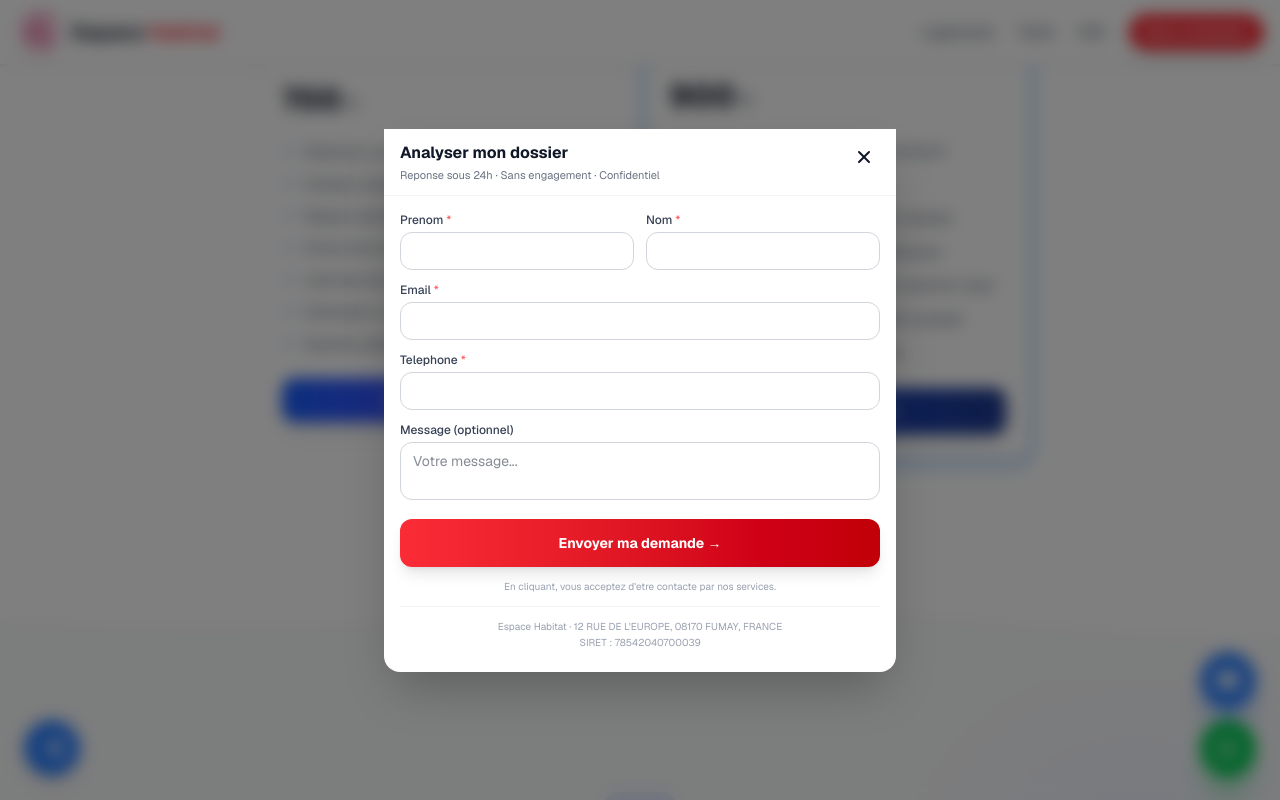
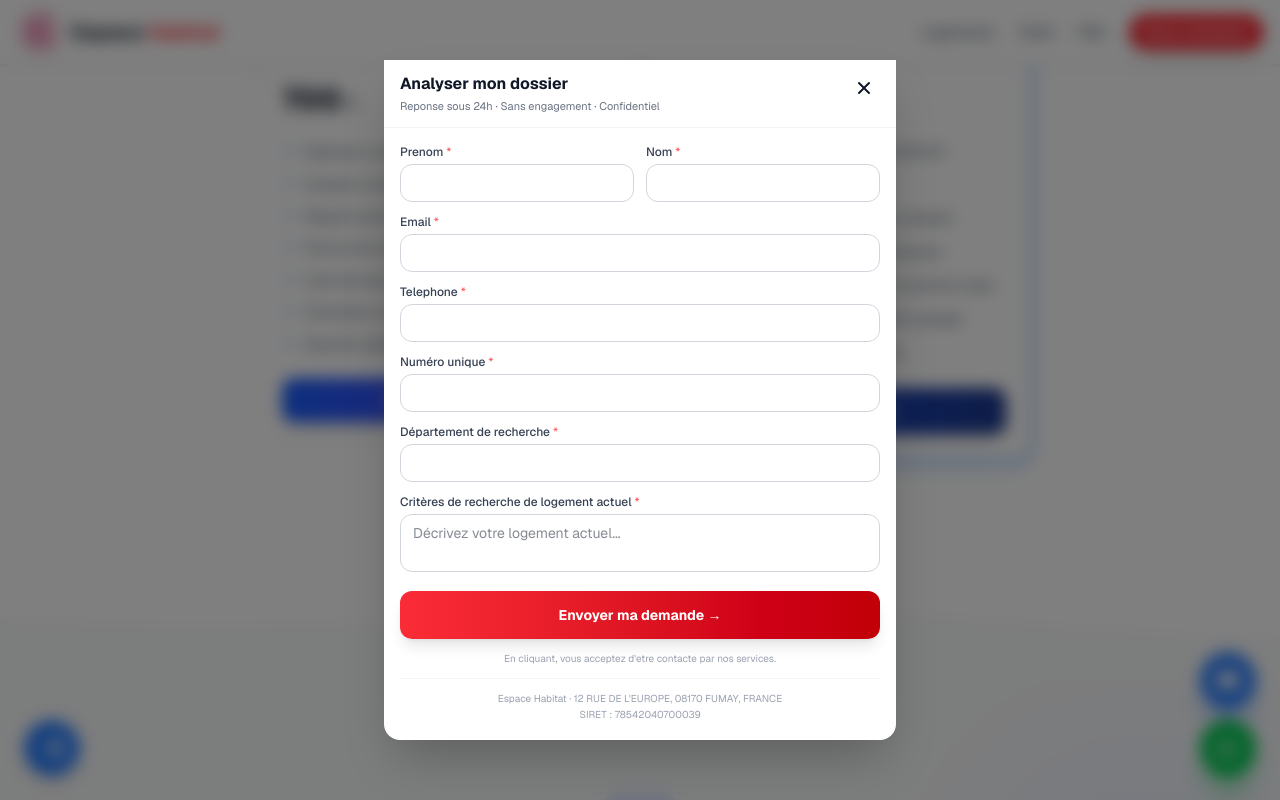
Before and after one commit to yecarter13/site-joker, a Next.js app: page / in a window 1280 px wide. Both pictures are taken after a click on the button "Choisir Standard". Shown: the part 6139-6939 px from the top of the page. Built offline with nearby package versions, Linux system fonts and the light colour scheme.

Commit message:
feat: add numeroUnique, departementRecherche to candidature form

```diff
--- a/src/components/ContactModal.tsx
+++ b/src/components/ContactModal.tsx
@@ -27,7 +27,8 @@ export default function ContactModal() {
   const [form, setForm] = useState({
     prenom: "", nom: "", email: "", telephone: "", budget: "",
     typeLogement: "", pieces: "", ville: "", situation: "",
-    revenus: "", garant: "", message: "",
+    revenus: "", garant: "", message: "", numeroUnique: "",
+    departementRecherche: "",
   });
   const [selectedPlan, setSelectedPlan] = useState<string | null>(preselectedPlan || null);
 
@@ -62,13 +63,15 @@ export default function ContactModal() {
       propertyInfo ? "" : `Budget loyer : ${form.budget}`,
       `Prenom : ${form.prenom}`, `Nom : ${form.nom}`,
       `Email : ${form.email}`, `Tel : ${form.telephone}`,
+      propertyInfo ? `Numéro unique : ${form.numeroUnique}` : "",
+      propertyInfo ? `Département de recherche : ${form.departementRecherche}` : "",
       propertyInfo ? "" : `Type : ${form.typeLogement}`,
       propertyInfo ? "" : `Pieces : ${form.pieces}`,
       propertyInfo ? "" : `Ville : ${form.ville}`,
       propertyInfo ? "" : `Situation : ${form.situation}`,
       propertyInfo ? "" : `Revenus : ${form.revenus}`,
       propertyInfo ? "" : `Garant : ${form.garant}`,
-      form.message ? `\nMessage : ${form.message}` : "",
+      propertyInfo ? `Critères de recherche : ${form.message}` : (form.message ? `\nMessage : ${form.message}` : ""),
     ].filter(Boolean).join("\n");
     window.open(getWhatsAppLink(`${intro}---\n${details}`), "_blank");
     setStep("success");
@@ -78,7 +81,7 @@ export default function ContactModal() {
     closeModal();
     setStep("form");
     setSelectedPlan(preselectedPlan || null);
-    setForm({ prenom: "", nom: "", email: "", telephone: "", budget: "", typeLogement: "", pieces: "", ville: "", situation: "", revenus: "", garant: "", message: "" });
+    setForm({ prenom: "", nom: "", email: "", telephone: "", budget: "", typeLogement: "", pieces: "", ville: "", situation: "", revenus: "", garant: "", message: "", numeroUnique: "", departementRecherche: "" });
   }
 
   function goBack() {
@@ -107,6 +110,12 @@ export default function ContactModal() {
               </div>
               <FInput label="Email" type="email" value={form.email} onChange={(v) => update("email", v)} required />
               <FInput label="Telephone" type="tel" value={form.telephone} onChange={(v) => update("telephone", v)} required />
+              {propertyInfo && (
+                <>
+                  <FInput label="Numéro unique" value={form.numeroUnique} onChange={(v) => update("numeroUnique", v)} required />
+                  <FInput label="Département de recherche" value={form.departementRecherche} onChange={(v) => update("departementRecherche", v)} required />
+                </>
+              )}
               {!propertyInfo && (
                 <>
                   <div className="grid grid-cols-2 gap-3">
@@ -123,8 +132,8 @@ export default function ContactModal() {
                 </>
               )}
               <div>
-                <label className="block text-xs font-medium text-gray-700 mb-1">Message (optionnel)</label>
-                <textarea value={form.message} onChange={(e) => update("message", e.target.value)} rows={2} className="w-full border border-gray-300 rounded-xl px-3 py-2 text-sm focus:ring-2 focus:ring-blue-500 outline-none resize-none" placeholder="Votre message..." />
+                <label className="block text-xs font-medium text-gray-700 mb-1">{propertyInfo ? "Critères de recherche de logement actuel" : "Message (optionnel)"} {propertyInfo ? <span className="text-red-400">*</span> : ""}</label>
+                <textarea value={form.message} onChange={(e) => update("message", e.target.value)} rows={2} className="w-full border border-gray-300 rounded-xl px-3 py-2 text-sm focus:ring-2 focus:ring-blue-500 outline-none resize-none" placeholder={propertyInfo ? "Décrivez votre logement actuel..." : "Votre message..."} required={!!propertyInfo} />
               </div>
               <button type="submit" className="w-full bg-gradient-to-r from-red-500 to-red-700 hover:from-red-400 hover:to-red-600 text-white py-3.5 rounded-xl font-bold text-sm transition-all shadow-lg">
                 {preselectedPlan ? "Envoyer ma demande →" : "Continuer →"}
```
